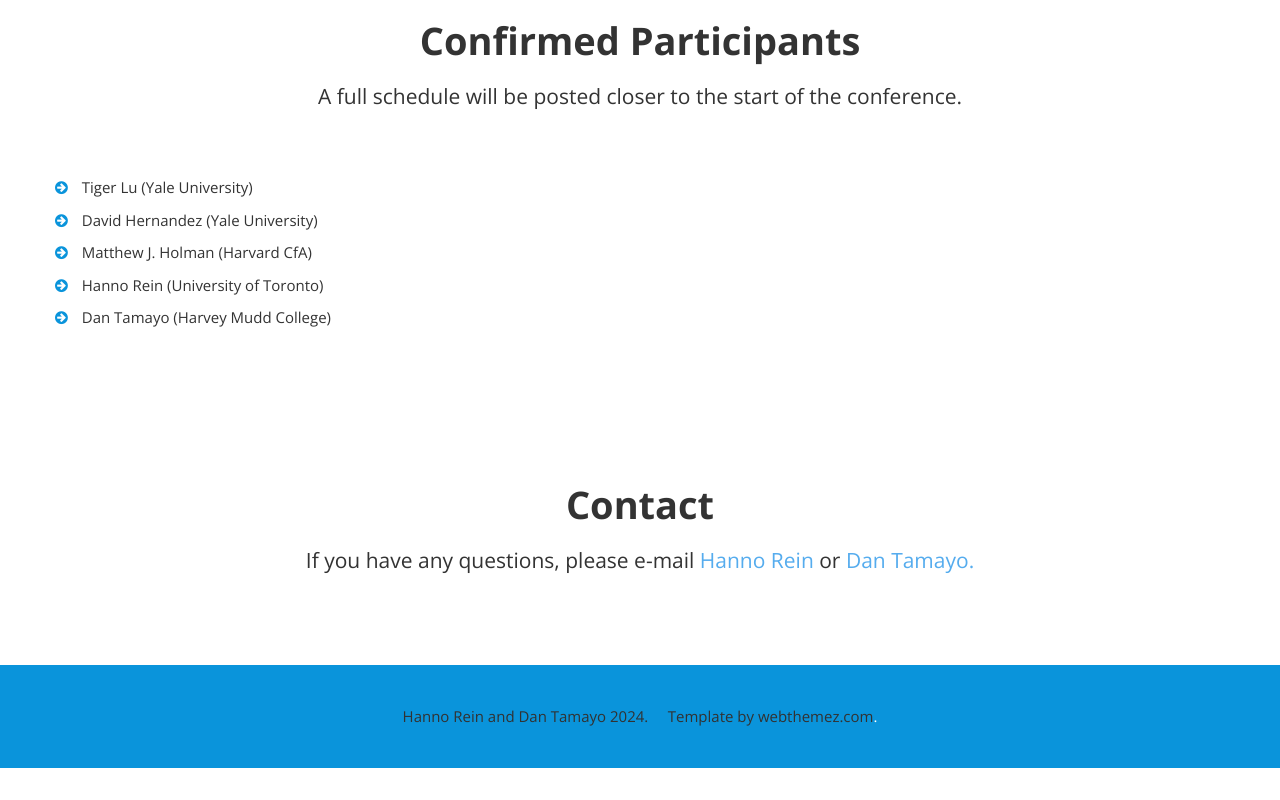
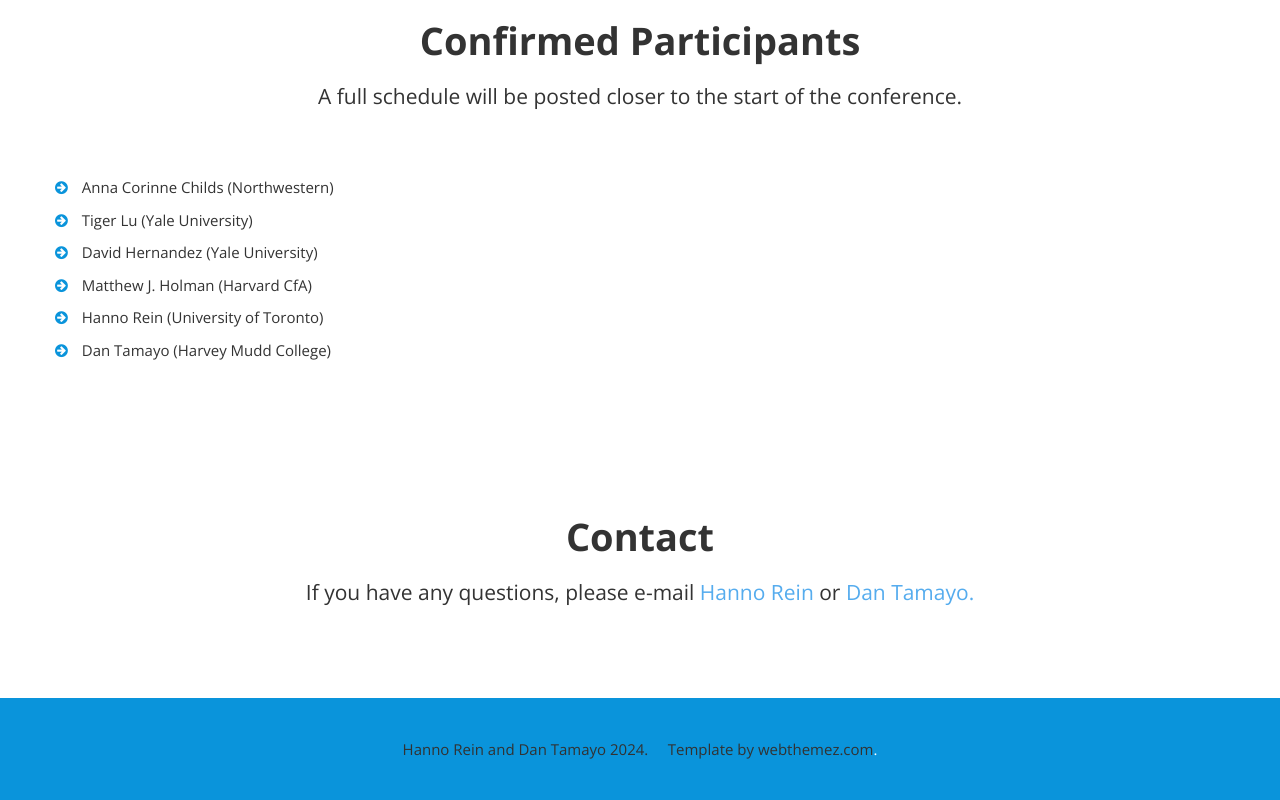
Before and after one commit to hannorein/rebound24, a plain HTML site: page index.html in a window 1280 px wide. Shown: the part 1398-2198 px from the top of the page. Before the commit the page ends 2166 px from the top, so only its background shows below. Drawn offline with nearby package versions, Linux system fonts and the light colour scheme.

Commit message:
participants

```diff
--- a/index.html
+++ b/index.html
@@ -227,6 +227,7 @@ from both America and Europe.
 						<div class="space"></div>
 						<div class="row">
 								<ul class="list-unstyled">
+									<li><i class="fa fa-arrow-circle-right pr-10 colored"></i> Anna Corinne Childs (Northwestern)</li>
 									<li><i class="fa fa-arrow-circle-right pr-10 colored"></i> Tiger Lu (Yale University)</li>
 									<li><i class="fa fa-arrow-circle-right pr-10 colored"></i> David Hernandez (Yale University)</li>
 									<li><i class="fa fa-arrow-circle-right pr-10 colored"></i> Matthew J. Holman (Harvard CfA)</li>
```
